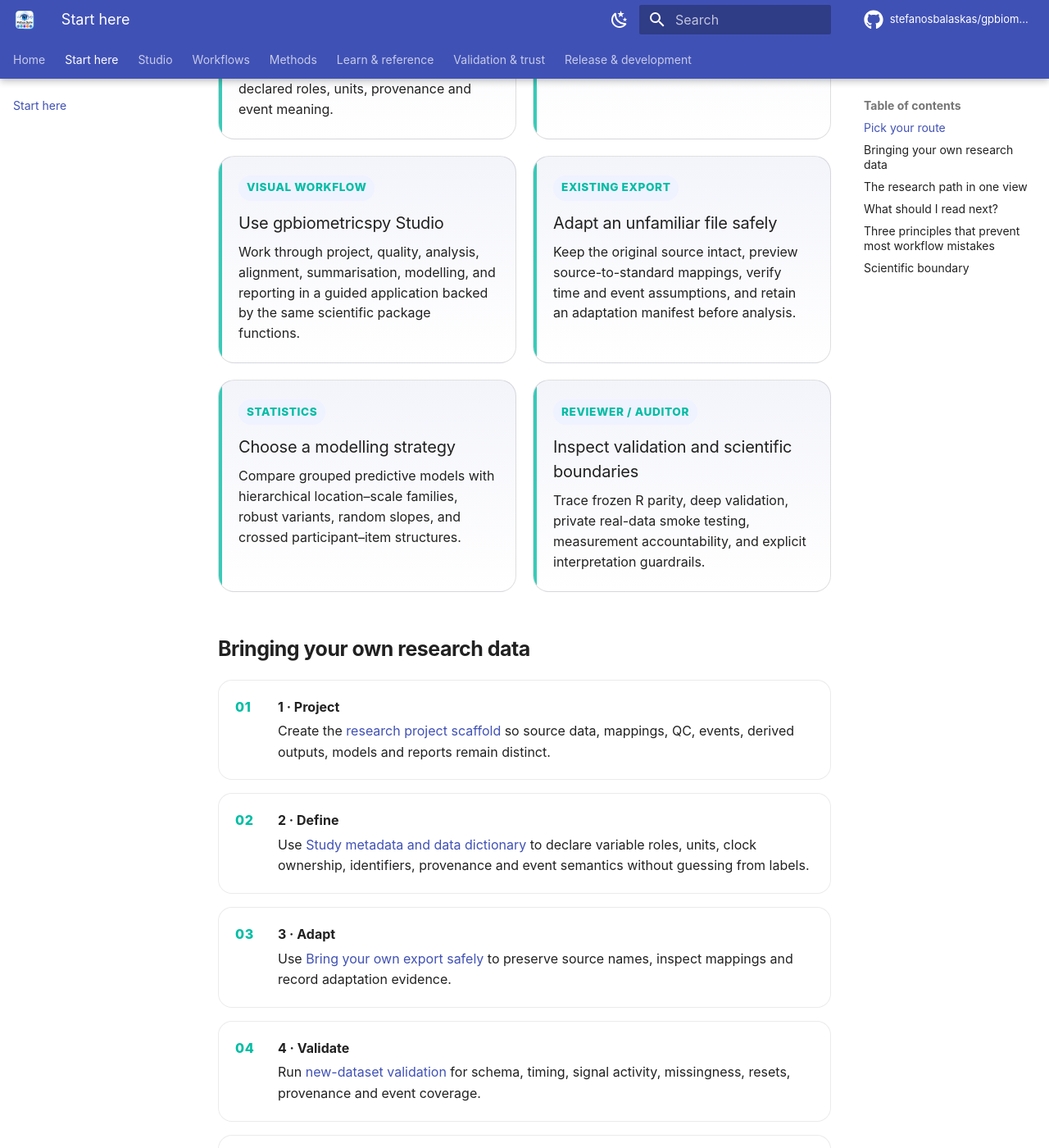
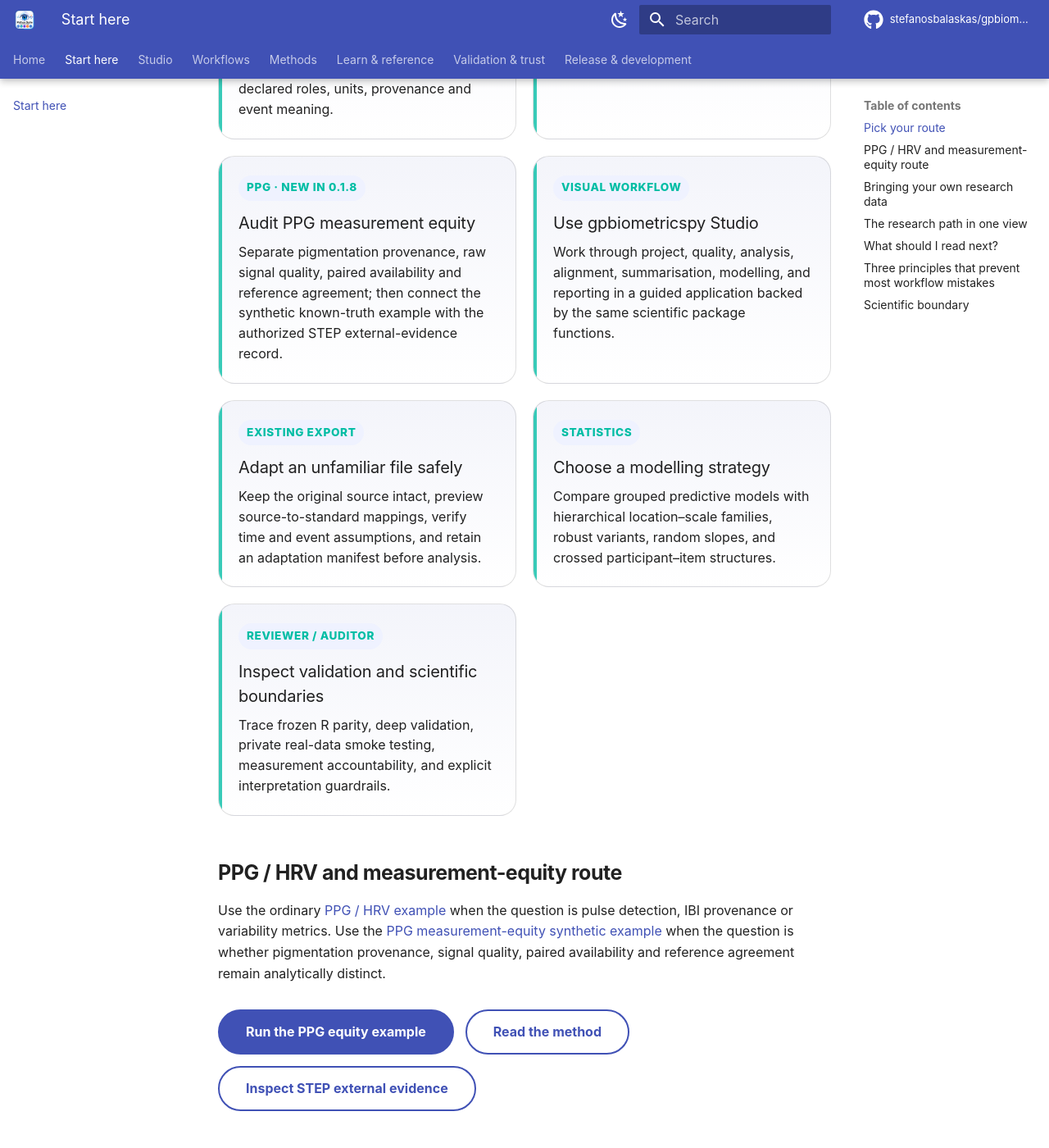
Before and after one commit to stefanosbalaskas/gpbiometricspy, an MkDocs documentation site: the page built from docs/start-here.md, in a window 1280 px wide and 1400 px high, scrolled down 1055 px. Shown: the whole window at 82% size. Built offline with MkDocs 1.6.1 and Material for MkDocs 9.7.7, drawn with Linux system fonts in a browser that asks for light colours; plug-ins that fetch from the network failed and are left out; comment, search, counter and statistics services are not loaded; some of the changed text lies outside the part shown.

Commit message:
Add PPG measurement-equity route to Start Here

```diff
--- a/docs/start-here.md
+++ b/docs/start-here.md
@@ -46,6 +46,12 @@ Choose the path that matches what you are trying to do. This page is intentional
 <p>Choose EDA/SCR, PPG/HRV, pupil/gaze/AOI, multimodal alignment, QC/reporting, or interoperability and follow the shortest defensible path.</p>
 </a>
 
+<a class="gp-route-card" href="../articles/python-native/ppg-measurement-equity/">
+<span class="gp-route-label">PPG · new in 0.1.8</span>
+<h3>Audit PPG measurement equity</h3>
+<p>Separate pigmentation provenance, raw signal quality, paired availability and reference agreement; then connect the synthetic known-truth example with the authorized STEP external-evidence record.</p>
+</a>
+
 <a class="gp-route-card" href="../studio/">
 <span class="gp-route-label">Visual workflow</span>
 <h3>Use gpbiometricspy Studio</h3>
@@ -70,6 +76,16 @@ Choose the path that matches what you are trying to do. This page is intentional
 <p>Trace frozen R parity, deep validation, private real-data smoke testing, measurement accountability, and explicit interpretation guardrails.</p>
 </a>
 
+</div>
+
+## PPG / HRV and measurement-equity route
+
+Use the ordinary [PPG / HRV example](examples/ppg-hrv.md) when the question is pulse detection, IBI provenance or variability metrics. Use the [PPG measurement-equity synthetic example](examples/ppg-equity-synthetic.md) when the question is whether pigmentation provenance, signal quality, paired availability and reference agreement remain analytically distinct.
+
+<div class="gp-actions">
+<a class="md-button md-button--primary" href="../examples/ppg-equity-synthetic/">Run the PPG equity example</a>
+<a class="md-button" href="../methods/ppg-pigmentation-equity/">Read the method</a>
+<a class="md-button" href="../ppg-equity-external-evidence/">Inspect STEP external evidence</a>
 </div>
 
 ## Bringing your own research data
@@ -129,7 +145,8 @@ graph LR
 | Adapt an unfamiliar export | [Bring your own export safely](guides/bring-your-own-export.md) | Preserves source semantics and records mapping, schema, timing and event evidence before standardisation. |
 | Learn by doing | [First analysis](guides/first-analysis.md) | A short successful path using bundled synthetic data. |
 | Work with a specific signal | [Workflow map](workflows.md) | Routes by EDA, PPG/HRV, pupil/gaze, events, or external tools. |
-| See outputs before reading code | [Plot gallery](plot-gallery.md) | Generated figures from the package's plotting surface. |
+| Audit PPG measurement equity | [PPG measurement-equity article](articles/python-native/ppg-measurement-equity.md) | Separates pigmentation provenance, signal quality, paired availability and reference agreement and links the synthetic and STEP evidence layers. |
+| See outputs before reading code | [Plot gallery](plot-gallery.md) | Generated figures from the package's plotting surface, including the 0.1.8 PPG-equity visuals. |
 | Understand the design philosophy | [Research pipeline blueprint](articles/python-native/research-pipeline-blueprint.md) | Explains why QC, provenance, processing, modelling, and reporting are separate layers. |
 | Find a function | [API browser](api/index.md) | Domain-organized entry point to the complete 406-function reference. |
 | Choose a hierarchical model | [Modelling strategy guide](guides/model-selection.md) | Compares the current Python-native modelling families and their boundaries. |
```
